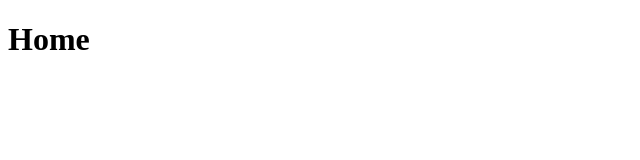
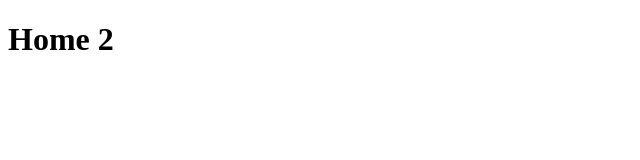
Before and after one commit to cukamonga/caiomoizes, a Next.js app: page / in a window 1280 px wide. Shown: the top 160 px of the page, without its empty margins (0-640 px from the left). Built offline with nearby package versions, Linux system fonts and the light colour scheme.

Commit message:
Página Inicial

```diff
--- a/pages/index.js
+++ b/pages/index.js
@@ -1,5 +1,5 @@
 function Home() {
-    return <h1>Home</h1>
+    return <h1>Home 2</h1>
 }
 
 export default Home
```
